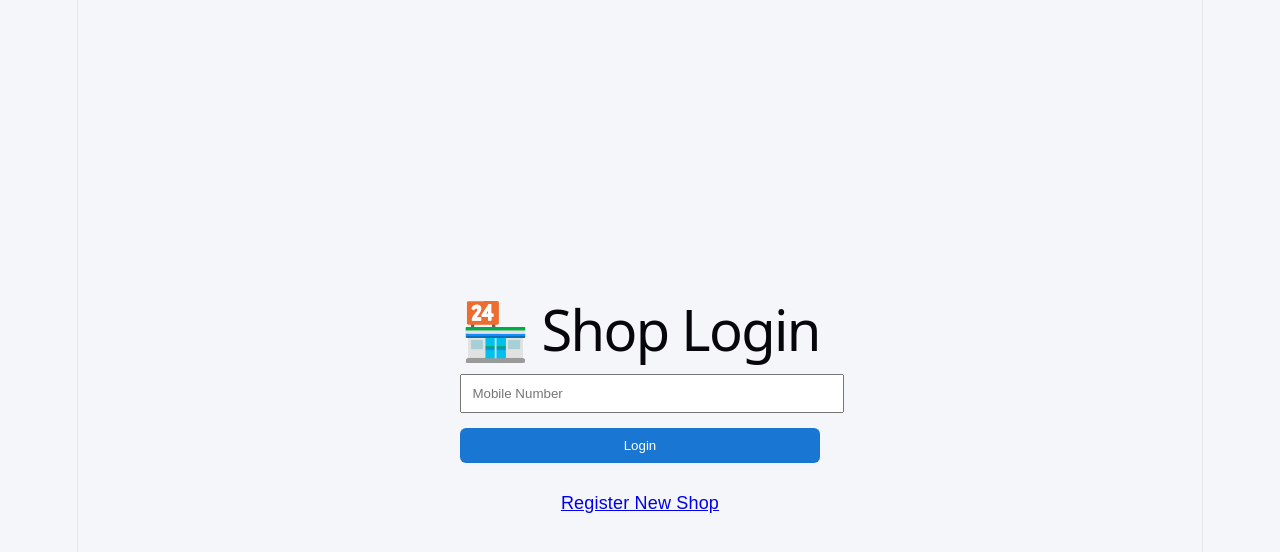
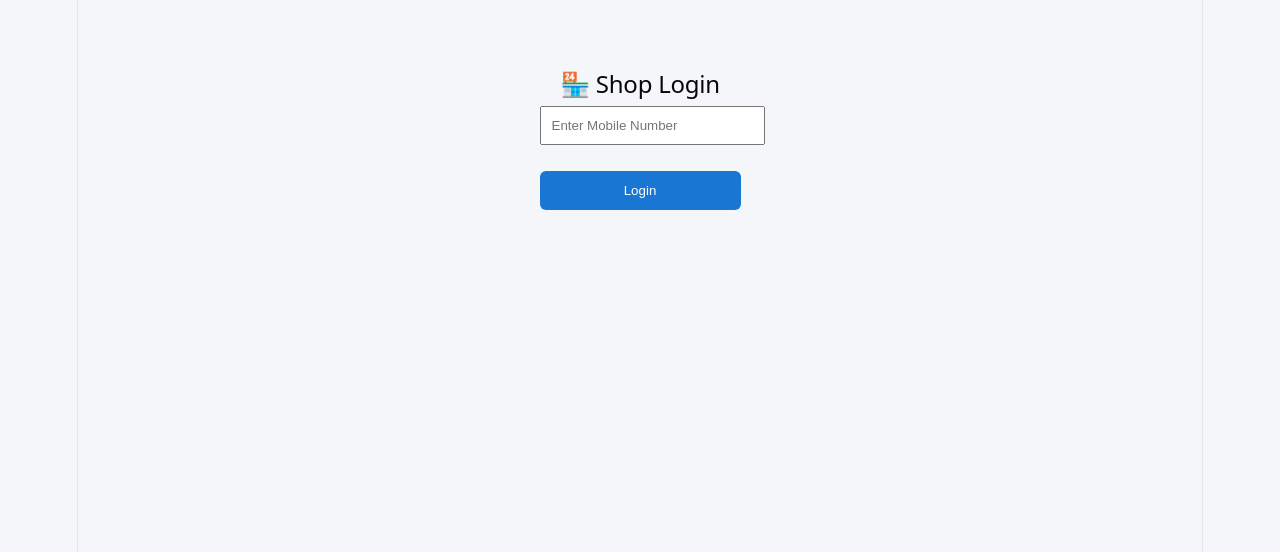
Before and after one commit to sunilgurjar54319-jpg/AutoPrintHub, a React (Vite) app in the folder client/: page /login in a window 1280 px wide. Shown: the top 552 px of the page. Built offline with nearby package versions, Linux system fonts and the light colour scheme.

Commit message:
Add shop login

```diff
--- a/client/src/pages/Login.jsx
+++ b/client/src/pages/Login.jsx
@@ -1,64 +1,89 @@
 import { useState } from "react";
-import { useNavigate, Link } from "react-router-dom";
+import { useNavigate } from "react-router-dom";
 import api from "../services/api";
 
 function Login() {
-  const [mobile, setMobile] = useState("");
+
   const navigate = useNavigate();
 
+  const [mobile, setMobile] = useState("");
+
   const login = async () => {
+
     try {
+
       const res = await api.post("/shops/login", {
-        mobile,
+        mobile
       });
 
+      const shop = res.data.shop;
+
       localStorage.setItem(
-        "shop",
-        JSON.stringify(res.data.shop)
+        "shopId",
+        shop.shopId
+      );
+
+      localStorage.setItem(
+        "shopName",
+        shop.shopName
       );
 
       alert("Login Successful");
 
       navigate("/dashboard");
-    } catch (err) {
-      alert("Shop not found");
-      console.log(err);
+
+    } catch (error) {
+
+      console.log(error);
+
+      alert(
+        error.response?.data?.message ||
+        "Login Failed"
+      );
+
     }
+
   };
 
   return (
-    <div style={{ padding: 30, maxWidth: 400, margin: "auto" }}>
-      <h1>🏪 Shop Login</h1>
+
+    <div
+      style={{
+        maxWidth: "400px",
+        margin: "50px auto",
+        padding: "20px"
+      }}
+    >
+
+      <h2>🏪 Shop Login</h2>
 
       <input
         type="text"
-        placeholder="Mobile Number"
+        placeholder="Enter Mobile Number"
         value={mobile}
-        onChange={(e) => setMobile(e.target.value)}
+        onChange={(e) =>
+          setMobile(e.target.value)
+        }
         style={{
           width: "100%",
-          padding: 10,
-          marginBottom: 15,
+          padding: "10px"
         }}
       />
+
+      <br /><br />
 
       <button
         onClick={login}
         style={{
           width: "100%",
-          padding: 10,
+          padding: "12px"
         }}
       >
         Login
       </button>
 
-      <br />
-      <br />
+    </div>
 
-      <Link to="/register-shop">
-        Register New Shop
-      </Link>
-    </div>
   );
 }
 
```
